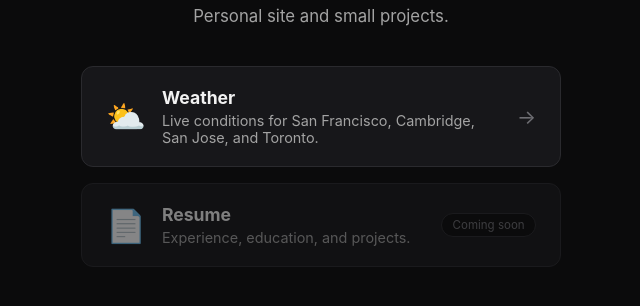
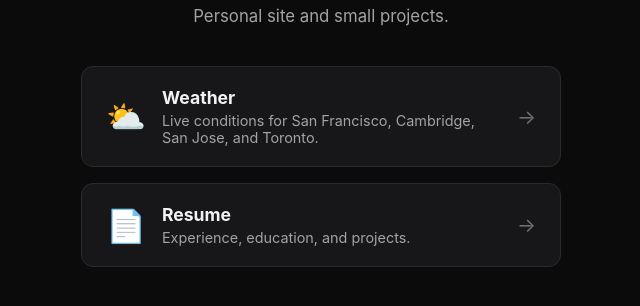
Before and after one commit to rayaq-siddiqui/rayaq-website, a Flask app: page / in a window 1280 px wide. Shown: the part 297-603 px from the top of the page, without its empty margins (319-959 px from the left). Run offline with Flask 3, Linux system fonts and the light colour scheme.

Commit message:
homepage: enable the resume card link
Flips the previously-disabled "Coming soon" resume card into a real
link now that the resume content and page design are in good shape.

Co-Authored-By: Claude Sonnet 5 <noreply@anthropic.com>

```diff
--- a/frontend/templates/home.html
+++ b/frontend/templates/home.html
@@ -20,14 +20,14 @@
       <div class="feature-arrow">&rarr;</div>
     </a>
 
-    <div class="feature-card feature-card-disabled" aria-disabled="true">
+    <a class="feature-card" href="{{ url_for('resume') }}">
       <div class="feature-icon">📄</div>
       <div class="feature-text">
         <h2>Resume</h2>
         <p>Experience, education, and projects.</p>
       </div>
-      <div class="feature-badge">Coming soon</div>
-    </div>
+      <div class="feature-arrow">&rarr;</div>
+    </a>
   </main>
 </body>
 </html>
```
Also changed, not shown: backend/tests/app_tests.py (+2 -2 lines).
